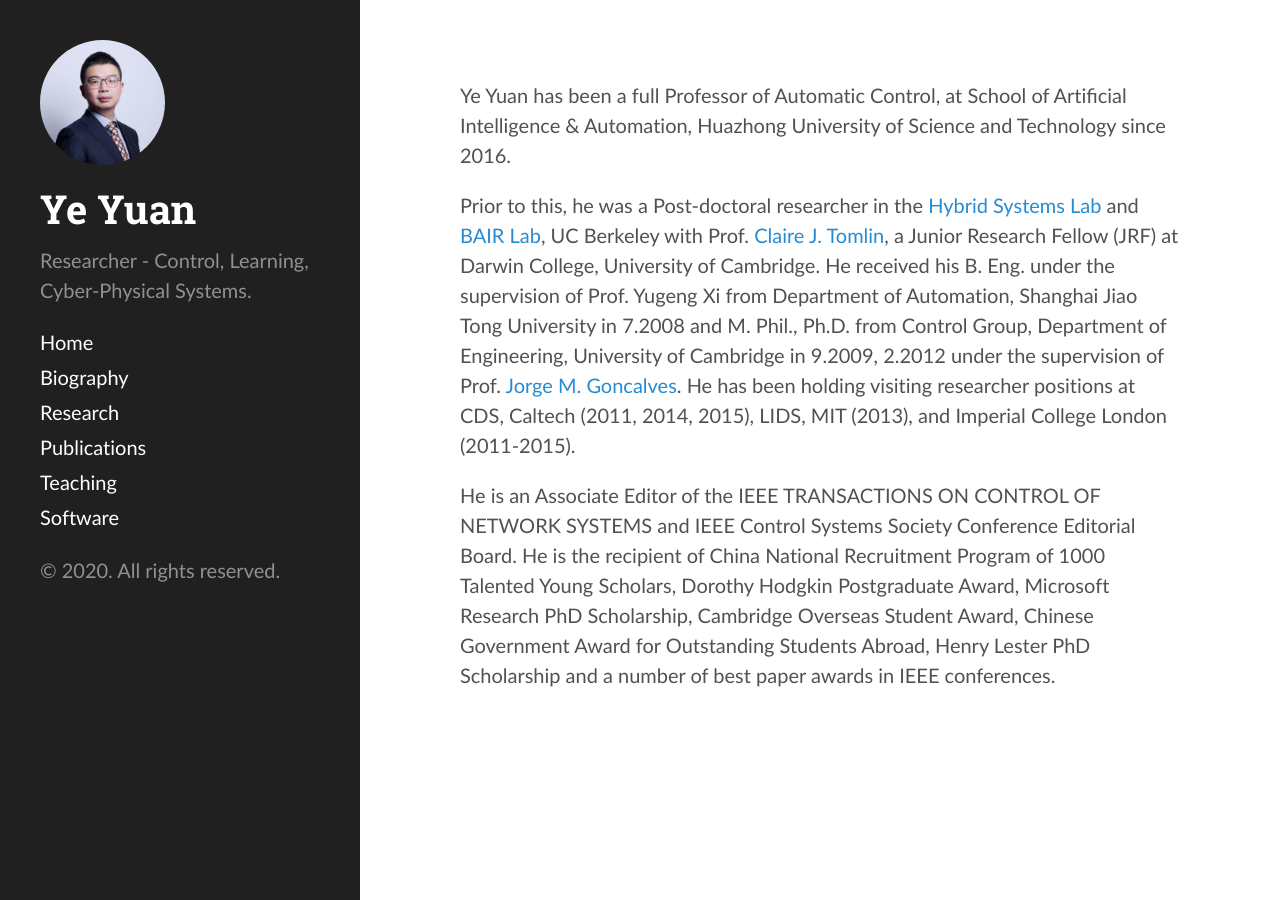
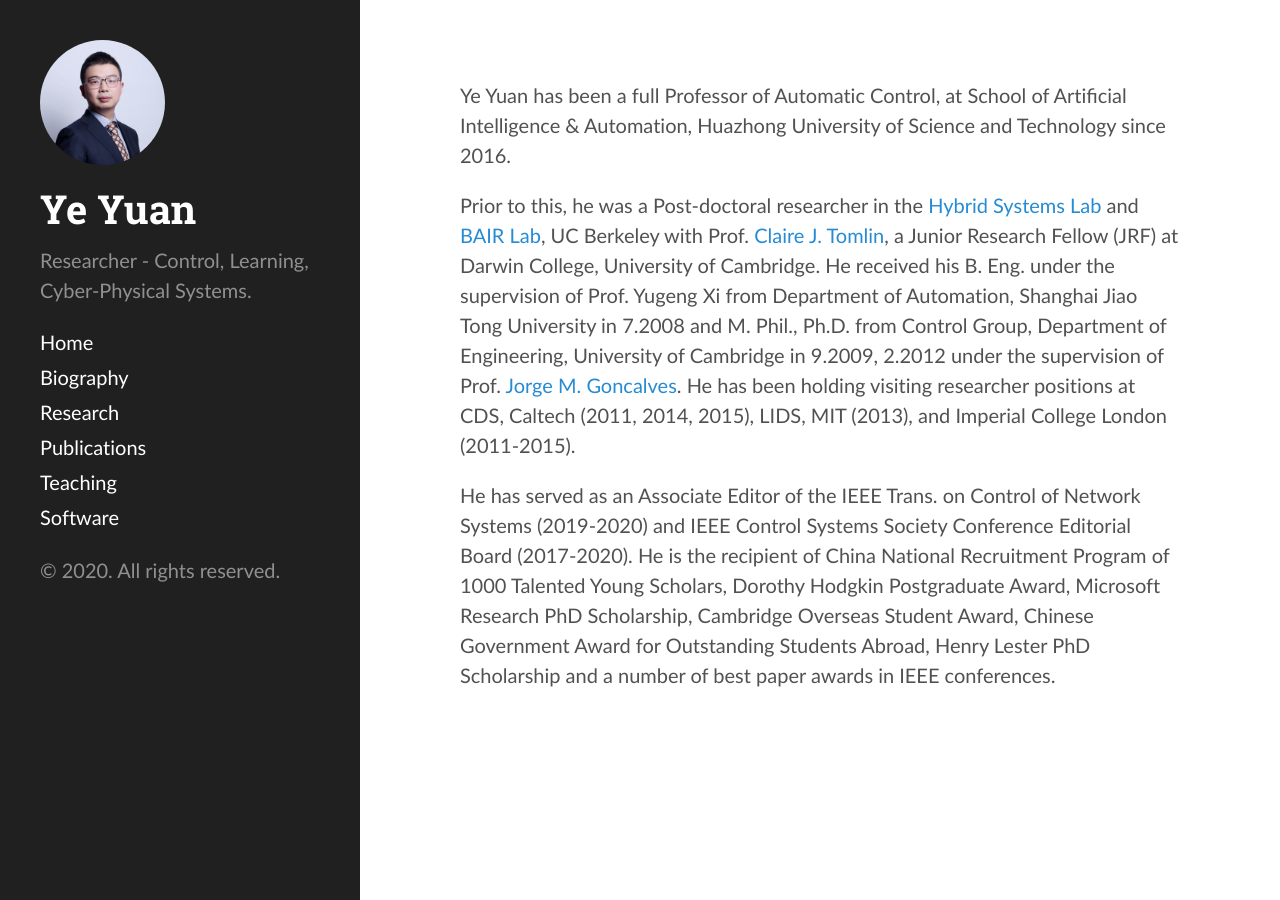
Before and after one commit to yy311/yy311.github.io, a Jekyll site: the page built from bio.md, in a window 1280 px wide. Built offline with Jekyll 4.4.1, drawn with Linux system fonts in a browser that asks for light colours.

Commit message:
Update bio.md

```diff
--- a/bio.md
+++ b/bio.md
@@ -7,4 +7,4 @@ Ye Yuan has been a full Professor of Automatic Control, at School of Artificial
 
 Prior to this, he was a Post-doctoral researcher in the [Hybrid Systems Lab](http://hybrid.eecs.berkeley.edu/) and [BAIR Lab](http://bair.berkeley.edu/index.html#header), UC Berkeley with Prof. [Claire J. Tomlin](http://eecs.berkeley.edu/~tomlin), a Junior Research Fellow (JRF) at Darwin College, University of Cambridge. He received his B. Eng. under the supervision of Prof. Yugeng Xi from Department of Automation, Shanghai Jiao Tong University in 7.2008 and M. Phil., Ph.D. from Control Group, Department of Engineering, University of Cambridge in 9.2009, 2.2012 under the supervision of Prof. [Jorge M. Goncalves](http://wwwen.uni.lu/lcsb/people/jorge_goncalves). He has been holding visiting researcher positions at CDS, Caltech (2011, 2014, 2015), LIDS, MIT (2013), and Imperial College London (2011-2015).
 
-He is an Associate Editor of the IEEE TRANSACTIONS ON CONTROL OF NETWORK SYSTEMS and IEEE Control Systems Society Conference Editorial Board. He is the recipient of China National Recruitment Program of 1000 Talented Young Scholars, Dorothy Hodgkin Postgraduate Award, Microsoft Research PhD Scholarship, Cambridge Overseas Student Award, Chinese Government Award for Outstanding Students Abroad, Henry Lester PhD Scholarship and a number of best paper awards in IEEE conferences.
+He has served as an Associate Editor of the IEEE Trans. on Control of Network Systems (2019-2020) and IEEE Control Systems Society Conference Editorial Board (2017-2020). He is the recipient of China National Recruitment Program of 1000 Talented Young Scholars, Dorothy Hodgkin Postgraduate Award, Microsoft Research PhD Scholarship, Cambridge Overseas Student Award, Chinese Government Award for Outstanding Students Abroad, Henry Lester PhD Scholarship and a number of best paper awards in IEEE conferences.
```
